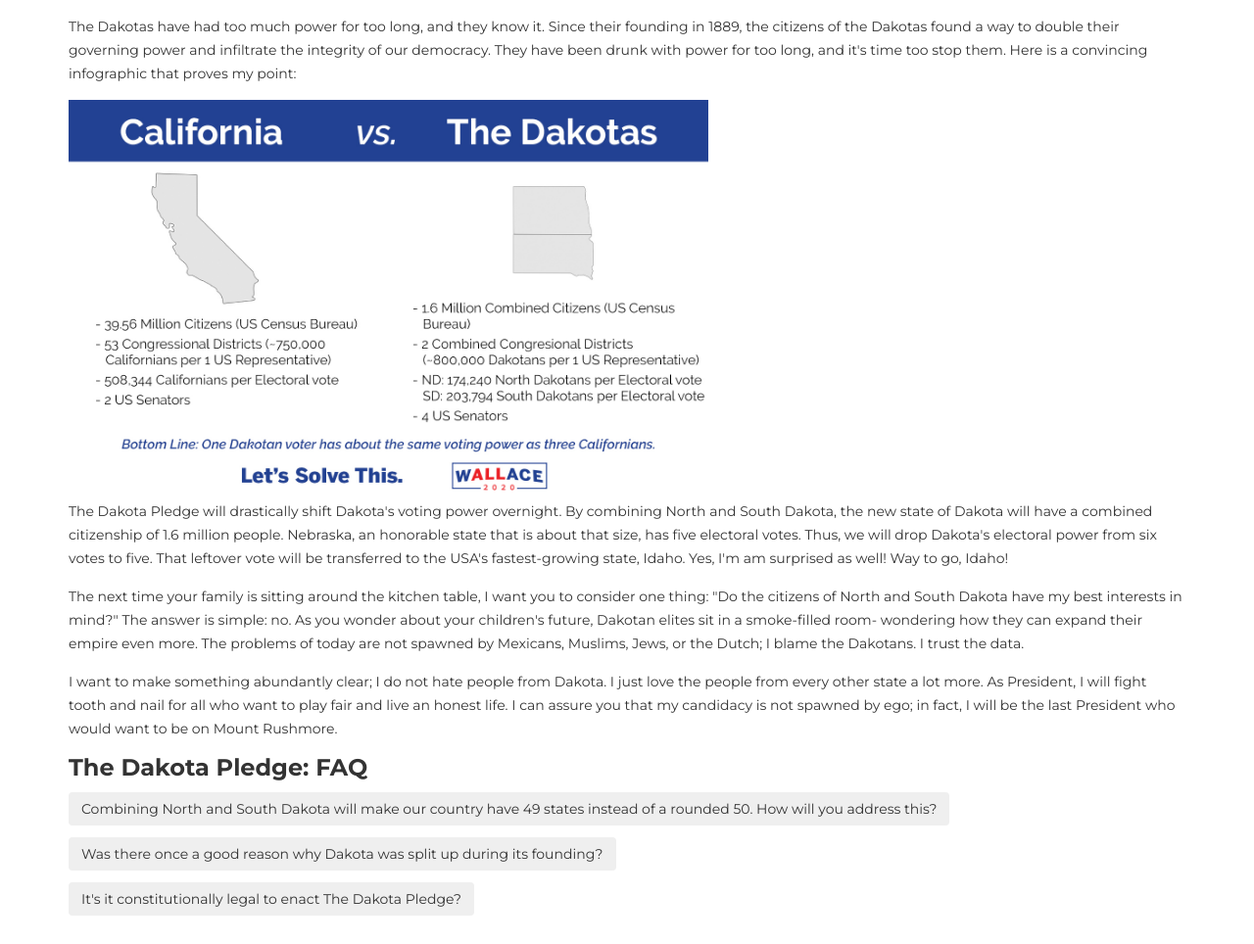
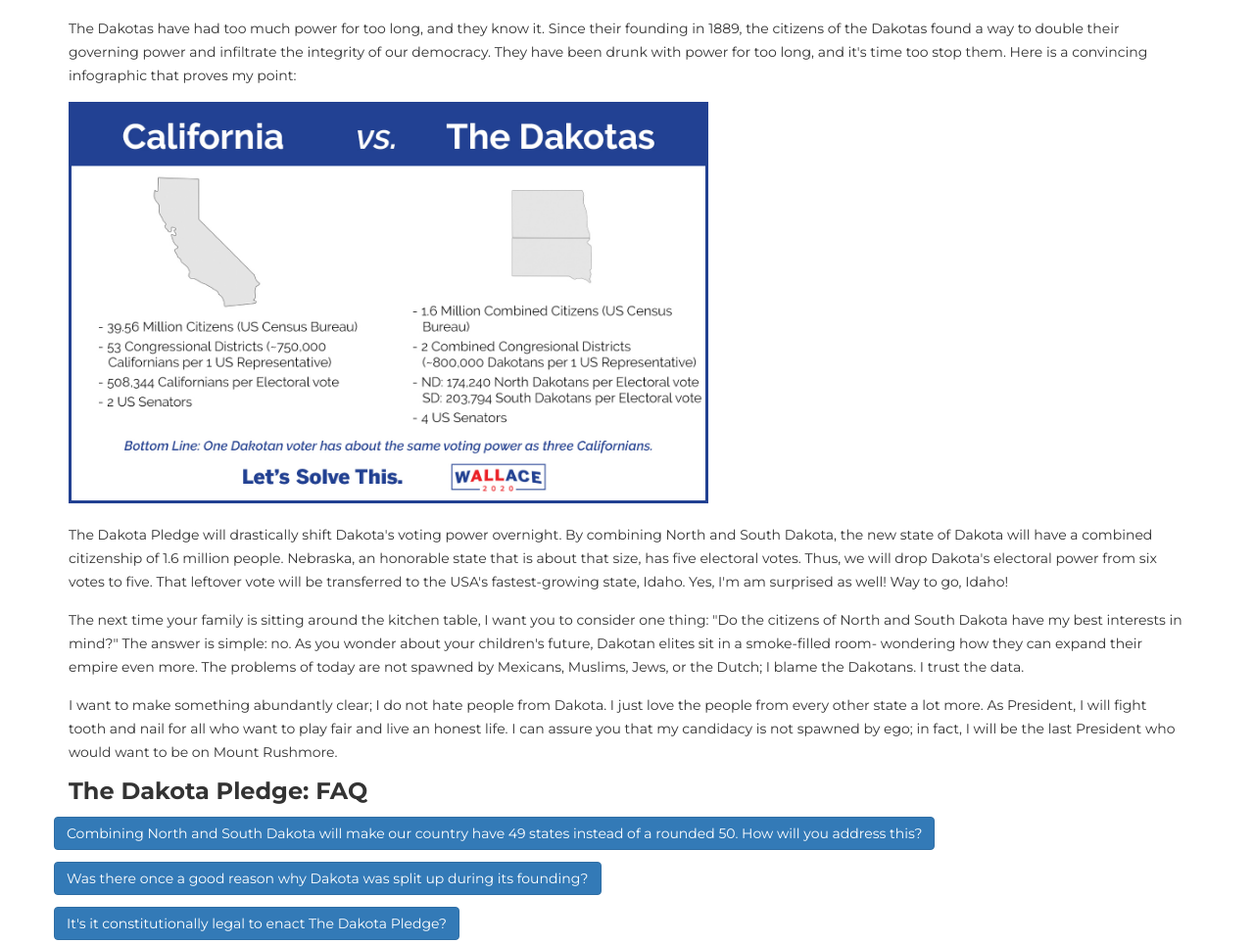
Before and after one commit to benfwalla/wallace2020, a plain HTML site: page dakota.html in a window 1280 px wide. Shown: the part 1617-2581 px from the top of the page at 98% size. Drawn offline with Linux system fonts and the light colour scheme.

Commit message:
Adjust image outlines

```diff
--- a/dakota.html
+++ b/dakota.html
@@ -178,7 +178,8 @@
                     <h3>Our New Nation</h3>
                     <div class="row">
                         <div class="col-lg-6 col-md-8">
-                            <img src="images/Our%20New%20Map.png" class="img-responsive"/>
+                            <img src="images/Our%20New%20Map.png" class="img-responsive"
+                                 style="border-width: 3px;border-style: solid;border-color: #224192;"/>
                         </div>
                     </div>
 
@@ -190,10 +191,12 @@
 
                     <div class="row">
                         <div class="col-lg-7 col-md-10">
-                            <img src="images/California-vs-Dakotas.jpg" class="img-responsive"/>
+                            <img src="images/California-vs-Dakotas.jpg" class="img-responsive"
+                                 style="border-width: 3px;border-style: solid;border-color: #224192;"/>
                         </div>
                     </div>
 
+                    <br>
                     <p>The Dakota Pledge will drastically shift Dakota's voting power overnight. By combining North and
                     South Dakota, the new state of Dakota will have a combined citizenship of 1.6 million
                     people. Nebraska, an honorable state that is about that size, has five electoral votes. Thus, we will
@@ -213,11 +216,13 @@
 
 
                     <h3>The Dakota Pledge: FAQ</h3>
-                    <div class="accordion" id="accordionExample">
+                    <div class="row">
+                        <div class="col">
+                            <div class="accordion" id="accordionExample">
                         <div class="card">
                             <div class="card-header" id="headingOne">
                                 <h2 class="mb-0">
-                                    <button class="btn" type="button" data-toggle="collapse" data-target="#collapseOne" aria-expanded="false" aria-controls="collapseOne">
+                                    <button class="btn btn-primary" style="white-space: normal;" type="button" data-toggle="collapse" data-target="#collapseOne" aria-expanded="false" aria-controls="collapseOne">
                                         Combining North and South Dakota will make our country have 49 states instead of a rounded 50. How will you address this?
                                     </button>
                                 </h2>
@@ -237,7 +242,7 @@
                         <div class="card">
                             <div class="card-header" id="headingTwo">
                                 <h2 class="mb-0">
-                                    <button class="btn collapsed" type="button" data-toggle="collapse" data-target="#collapseTwo" aria-expanded="false" aria-controls="collapseTwo">
+                                    <button class="btn btn-primary" style="white-space: normal;" type="button" data-toggle="collapse" data-target="#collapseTwo" aria-expanded="false" aria-controls="collapseTwo">
                                         Was there once a good reason why Dakota was split up during its founding?
                                     </button>
                                 </h2>
@@ -256,7 +261,7 @@
                         <div class="card">
                             <div class="card-header" id="headingThree">
                                 <h2 class="mb-0">
-                                    <button class="btn collapsed" type="button" data-toggle="collapse" data-target="#collapseThree" aria-expanded="false" aria-controls="collapseThree">
+                                    <button class="btn btn-primary" style="white-space: normal;" type="button" data-toggle="collapse" data-target="#collapseThree" aria-expanded="false" aria-controls="collapseThree">
                                         It's it constitutionally legal to enact The Dakota Pledge?
                                     </button>
                                 </h2>
@@ -276,6 +281,8 @@
                                     write themselves.
                                 </div>
                             </div>
+                        </div>
+                    </div>
                         </div>
                     </div>
                 </div>
```
Also changed, not shown: index.html (+6 -3 lines).
